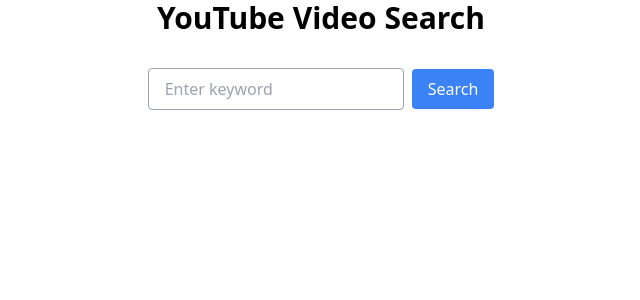
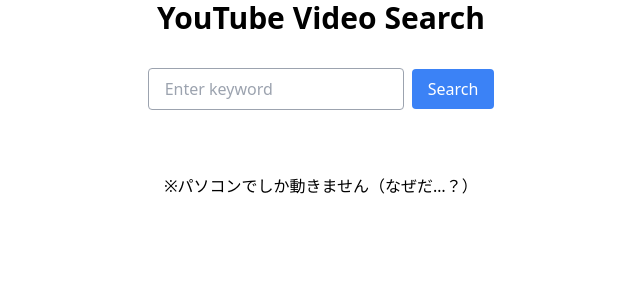
Before and after one commit to sukemaru-web3/quiz-site, a Next.js app: page /youtubeSearch in a window 1280 px wide. Shown: the top 300 px of the page, without its empty margins (319-959 px from the left). Built offline with nearby package versions, Linux system fonts and the light colour scheme.

Commit message:
PCのみ表記

```diff
--- a/pages/youtubeSearch.js
+++ b/pages/youtubeSearch.js
@@ -48,6 +48,8 @@
             </button>
           </form>
         </div>
+        <p>※パソコンでしか動きません（なぜだ…？）</p>
+
         <div className="grid grid-cols-1 md:grid-cols-2 lg:grid-cols-3 gap-4">
           {videos.map((video) => (
             <div
```
